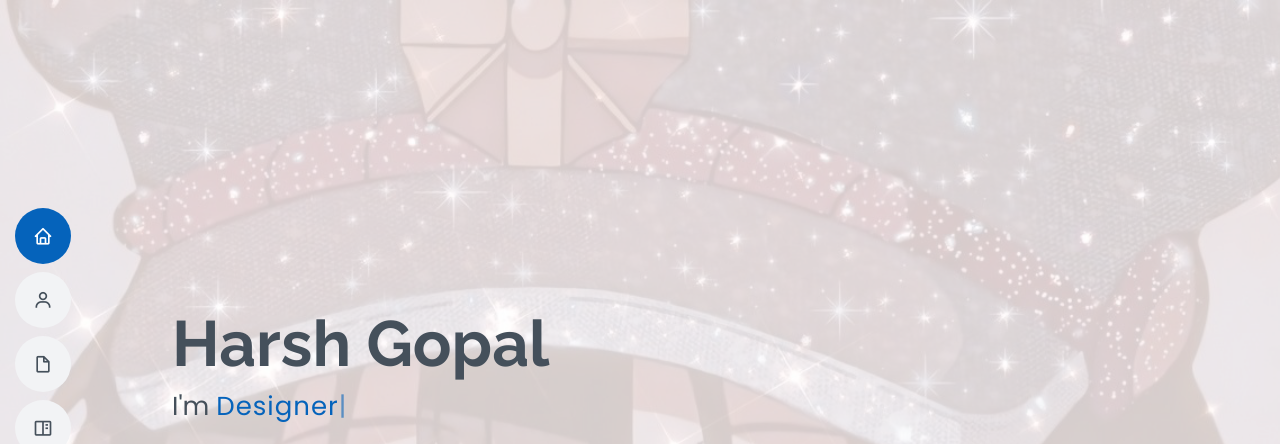
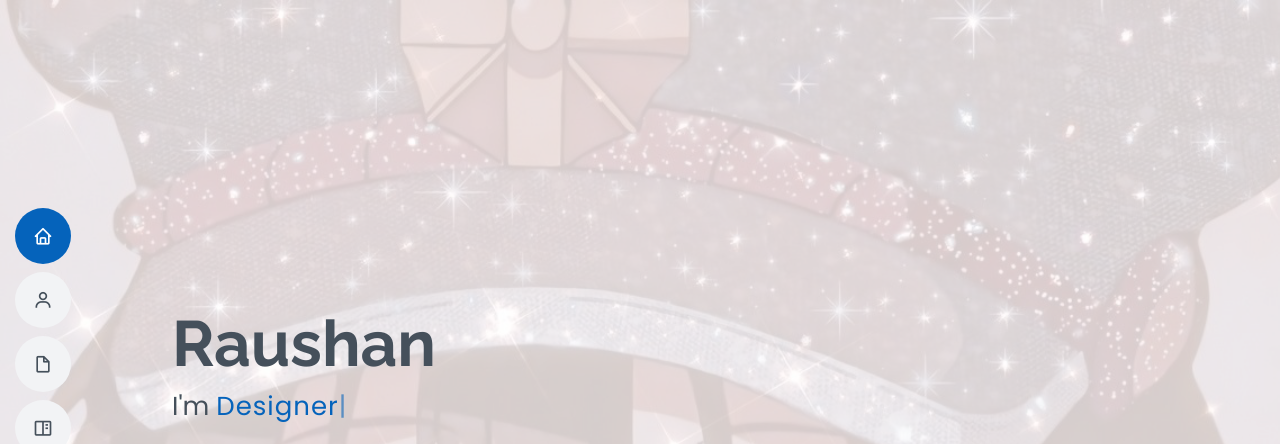
Before and after one commit to raushancoder/raushancoder.github.io, a plain HTML site: page index.html in a window 1280 px wide. Shown: the top 444 px of the page. Drawn offline with nearby package versions, Linux system fonts and the light colour scheme; files whose address does not match are found by name.

Commit message:
Update index.html

```diff
--- a/index.html
+++ b/index.html
@@ -59,7 +59,7 @@
   <!-- ======= Hero Section ======= -->
   <section id="hero" class="d-flex flex-column justify-content-center">
     <div class="container" data-aos="zoom-in" data-aos-delay="100">
-      <h1>Harsh Gopal</h1>
+      <h1>Raushan</h1>
       <p>I'm <span class="typed" data-typed-items="Technocrat, Designer, Developer, Information Technology , Student, Blogger"></span></p>
       <div class="social-links">
         <a target="_blank" href="https://twitter.com/harshgopalhg" class="twitter"><i class="bx bxl-twitter"></i></a>
```
